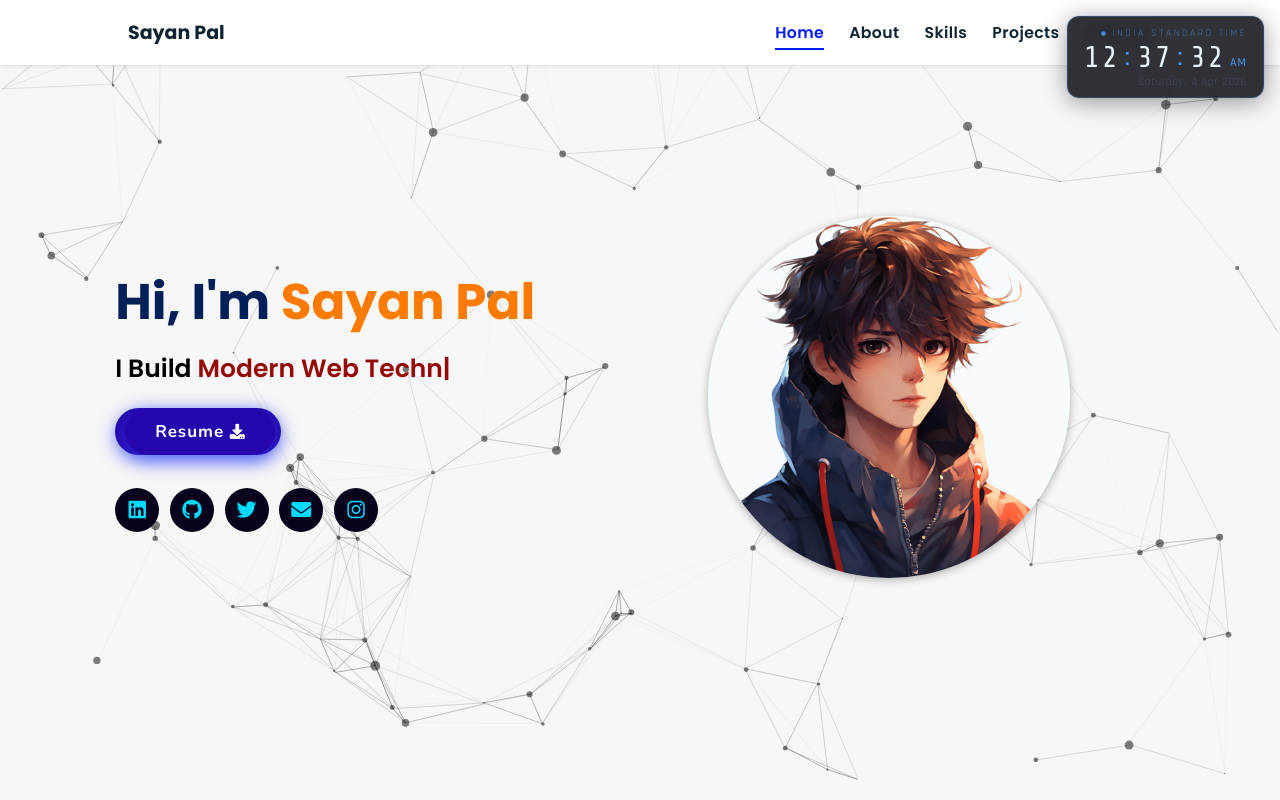
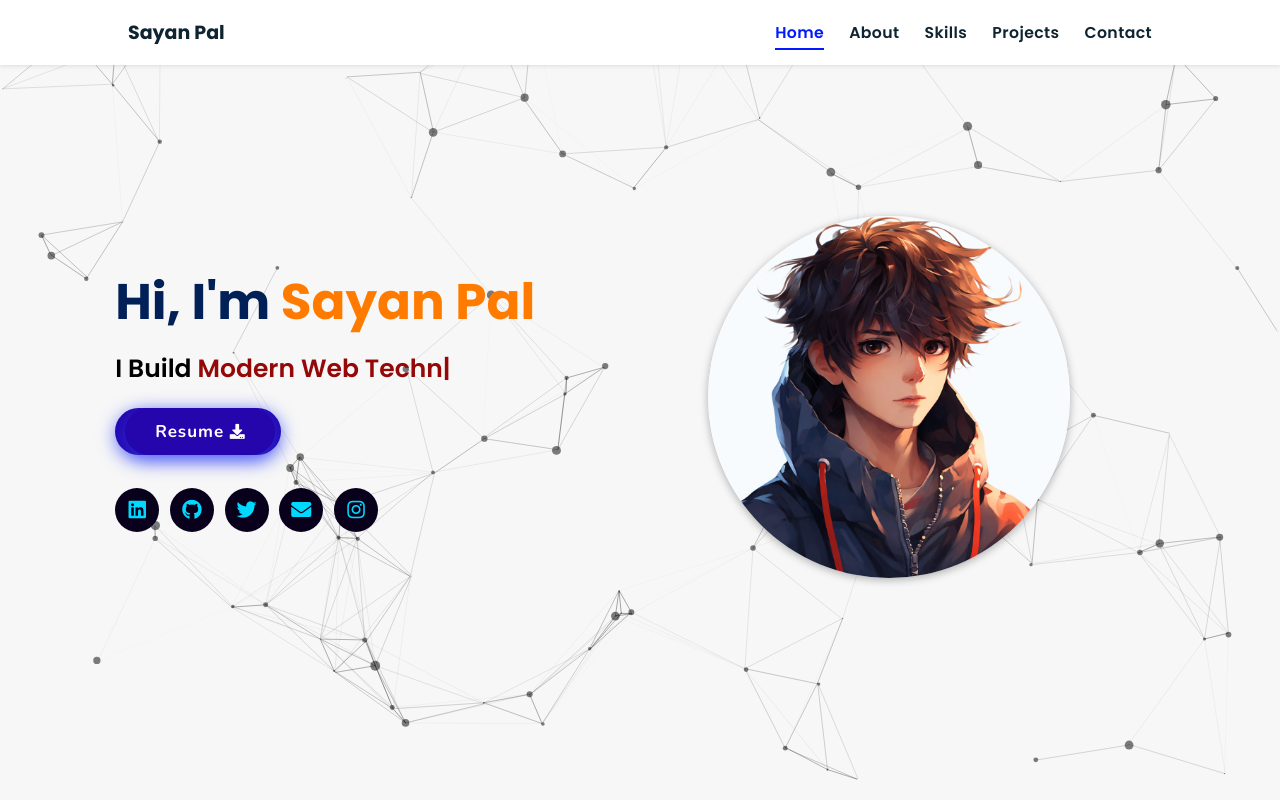
Before and after one commit to sayanpal514-hue/Portfolio, a plain HTML site: page index.html in a window 1280 px wide. Shown: the top 800 px of the page. Drawn offline with nearby package versions, Linux system fonts and the light colour scheme.

Commit message:
updated
Removed IST clock styles and functionality from the HTML file. Added a preloader section and updated social media links.

```diff
--- a/index.html
+++ b/index.html
@@ -14,157 +14,17 @@
   <link rel="stylesheet" href="https://cdnjs.cloudflare.com/ajax/libs/font-awesome/5.15.3/css/all.min.css"
     integrity="sha512-iBBXm8fW90+nuLcSKlbmrPcLa0OT92xO1BIsZ+ywDWZCvqsWgccV3gFoRBv0z+8dLJgyAHIhR35VZc2oM/gI1w=="
     crossorigin="anonymous" referrerpolicy="no-referrer" />
-  <!-- Google Font for Clock -->
-  <link rel="preconnect" href="https://fonts.googleapis.com">
-  <link href="https://fonts.googleapis.com/css2?family=Share+Tech+Mono&family=Rajdhani:wght@300;500&display=swap" rel="stylesheet">
   <!-- Favicon -->
   <link id='favicon' rel="shortcut icon" href="./assets/images/favicon.png" type="image/x-png">
   <title>Sayan Pal | Web Developer</title>
-
-  <!-- ===== IST CLOCK STYLES ===== -->
-  <style>
-    #ist-clock {
-      position: fixed;
-      top: 16px;
-      right: 16px;
-      z-index: 9999;
-    }
-
-    .ist-card {
-      background: rgba(13, 15, 20, 0.85);
-      border: 1px solid rgba(74, 158, 255, 0.25);
-      border-radius: 12px;
-      padding: 10px 16px 8px;
-      display: inline-flex;
-      flex-direction: column;
-      align-items: flex-end;
-      backdrop-filter: blur(10px);
-      -webkit-backdrop-filter: blur(10px);
-      box-shadow: 0 4px 24px rgba(0, 0, 0, 0.4), 0 0 0 1px rgba(74, 158, 255, 0.1);
-      min-width: 175px;
-      transition: transform 0.2s ease, box-shadow 0.2s ease;
-    }
-
-    .ist-card:hover {
-      transform: translateY(-2px);
-      box-shadow: 0 8px 32px rgba(0, 0, 0, 0.5), 0 0 0 1px rgba(74, 158, 255, 0.25);
-    }
-
-    .ist-top-row {
-      display: flex;
-      align-items: center;
-      justify-content: flex-end;
-      width: 100%;
-      gap: 6px;
-      margin-bottom: 3px;
-    }
-
-    .ist-dot {
-      width: 5px;
-      height: 5px;
-      background: #4a9eff;
-      border-radius: 50%;
-      animation: istPulse 2s ease-in-out infinite;
-      flex-shrink: 0;
-    }
-
-    @keyframes istPulse {
-      0%, 100% { opacity: 1; transform: scale(1); }
-      50%       { opacity: 0.35; transform: scale(0.65); }
-    }
-
-    .ist-label {
-      font-family: 'Rajdhani', sans-serif;
-      font-size: 10px;
-      font-weight: 300;
-      letter-spacing: 2.5px;
-      color: #4a9eff;
-      text-transform: uppercase;
-    }
-
-    .ist-time {
-      font-family: 'Share Tech Mono', monospace;
-      font-size: 30px;
-      color: #e8f4ff;
-      letter-spacing: 1.5px;
-      line-height: 1;
-      display: flex;
-      align-items: flex-end;
-      gap: 0;
-    }
-
-    .ist-sep {
-      color: #4a9eff;
-      animation: istBlink 1s step-end infinite;
-      padding: 0 1px;
-      font-size: 26px;
-      margin-bottom: 2px;
-    }
-
-    @keyframes istBlink {
-      0%, 100% { opacity: 1; }
-      50%       { opacity: 0.1; }
-    }
-
-    .ist-ampm {
-      font-family: 'Rajdhani', sans-serif;
-      font-size: 12px;
-      font-weight: 500;
-      color: #4a9eff;
-      letter-spacing: 1px;
-      margin-left: 5px;
-      margin-bottom: 3px;
-    }
-
-    .ist-date {
-      font-family: 'Rajdhani', sans-serif;
-      font-size: 11px;
-      font-weight: 300;
-      color: #4a6080;
-      letter-spacing: 0.8px;
-      margin-top: 3px;
-    }
-
-    /* Hide on very small screens so it doesn't block nav */
-    @media (max-width: 480px) {
-      #ist-clock {
-        top: auto;
-        bottom: 70px;
-        right: 12px;
-      }
-      .ist-card {
-        padding: 8px 12px 6px;
-        min-width: 148px;
-      }
-      .ist-time { font-size: 24px; }
-      .ist-sep  { font-size: 21px; }
-    }
-  </style>
-  <!-- ===== END IST CLOCK STYLES ===== -->
 </head>
 
 <body oncontextmenu="return false">
 
-  <!-- ===== IST LIVE CLOCK ===== -->
-  <div id="ist-clock">
-    <div class="ist-card">
-      <div class="ist-top-row">
-        <div class="ist-dot"></div>
-        <div class="ist-label">India Standard Time</div>
-      </div>
-      <div class="ist-time">
-        <span id="ist-hh">00</span>
-        <span class="ist-sep">:</span>
-        <span id="ist-mm">00</span>
-        <span class="ist-sep">:</span>
-        <span id="ist-ss">00</span>
-        <span class="ist-ampm" id="ist-ampm">AM</span>
-      </div>
-      <div class="ist-date" id="ist-date">—</div>
-    </div>
-  </div>
-  <!-- ===== END IST LIVE CLOCK ===== -->
-
+  <!-- pre loader -->
+  <!-- <div class="loader-container">
+  <img draggable="false" src="./assets/images/preloader.gif" alt="">
+</div> -->
 
   <!-- navbar starts -->
   <header>
@@ -199,11 +59,17 @@
       </a>
       <div class="socials">
         <ul class="social-icons">
-          <li><a class="linkedin" aria-label="LinkedIn" href="https://www.linkedin.com/in/sayan-pal-8092a8330" target="_blank"><i class="fab fa-linkedin"></i></a></li>
-          <li><a class="github"   aria-label="GitHub"   href="https://github.com/sayanpal514-hue" target="_blank"><i class="fab fa-github"></i></a></li>
-          <li><a class="twitter"  aria-label="Twitter"  href="https://twitter.com/imVKohli970" target="_blank"><i class="fab fa-twitter"></i></a></li>
-          <li><a class="email"    aria-label="Email"    href="mailto:sayanpal514@gmail.com"><i class="fas fa-envelope"></i></a></li>
-          <li><a class="instagram" aria-label="Instagram" href="https://www.instagram.com/ig_sayan.18/?hl=en" target="_blank"><i class="fab fa-instagram"></i></a></li>
+          <li><a class="linkedin" aria-label="LinkedIn" href="https://www.linkedin.com/in/sayan-pal-8092a8330" target="_blank"><i
+                class="fab fa-linkedin"></i></a></li>
+          <li><a class="github" aria-label="GitHub" href="https://github.com/sayanpal514-hue" target="_blank"><i
+                class="fab fa-github"></i></a></li>
+          <li><a class="twitter" aria-label="Twitter" href="https://twitter.com/imVKohli970" target="_blank"><i
+                class="fab fa-twitter"></i></a></li>
+          <li><a class="email" aria-label="Email" href="mailto:sayanpal514@gmail.com"><i
+                class="fas fa-envelope"></i></a></li>
+          <li><a class="instagram" aria-label="Instagram"
+              href="https://www.instagram.com/ig_sayan.18/?hl=en" target="_blank"><i
+                class="fab fa-instagram"></i></a></li>
         </ul>
       </div>
     </div>
@@ -219,6 +85,7 @@
     <h2 class="heading"><i class="fas fa-user-alt"></i> About <span>Me</span></h2>
 
     <div class="row">
+
       <div class="image">
         <img draggable="false" class="tilt" src="./assets/images/profile_new.png" alt="">
       </div>
@@ -230,6 +97,10 @@
           love learning new technologies and improving my problem-solving skills through coding.</p>
 
         <div class="box-container">
+          <!-- <div class="box">
+              <p><span> age: </span> 20</p>
+              <p><span> phone : </span> +91 XXX-XXX-XXXX</p>
+            </div> -->
           <div class="box">
             <p><span> email : </span> sayanpal514@gmail.com</p>
             <p><span> place : </span> India</p>
@@ -241,17 +112,28 @@
             <i class="fas fa-chevron-right"></i>
           </a>
         </div>
+
       </div>
     </div>
   </section>
   <!-- about section ends -->
 
-
   <!-- skills section starts -->
   <section class="skills" id="skills">
+
     <h2 class="heading"><i class="fas fa-laptop-code"></i> Skills & <span>Abilities</span></h2>
+
     <div class="container">
-      <div class="row" id="skillsContainer"></div>
+      <div class="row" id="skillsContainer">
+
+        <!-- <div class="bar">
+              <div class="info">
+                <img src="https://img.icons8.com/color/48/000000/adobe-xd.png"/>
+                <span>AdobeXD</span>
+              </div>
+            </div> -->
+
+      </div>
     </div>
   </section>
   <!-- skills section ends -->
@@ -259,31 +141,63 @@
 
   <!-- work project section starts -->
   <section class="work" id="work">
+
     <h2 class="heading"><i class="fas fa-laptop-code"></i> Projects <span>Made</span></h2>
-    <div class="box-container"></div>
+
+    <div class="box-container">
+
+      <!-- <div class="box tilt">
+      <img draggable="false" src="./assets/images/projects/portfolio1.PNG" alt="" />
+      <div class="content">
+        <div class="tag">
+        <h3>Portfolio Website</h3>
+        </div>
+        <div class="desc">
+          <p>Personal portfolio website. Don't need much info about it, just scroll down. You're here only!</p>
+          <div class="btns">
+            <a href="#" class="btn" target="_blank"><i class="fas fa-eye"></i> View</a>
+            <a href="https://github.com/jigar-sable/Portfolio-Website" class="btn" target="_blank">Code <i class="fas fa-code"></i></a>
+          </div>
+        </div>
+      </div>
+    </div> -->
+
+    </div>
+
     <div class="viewall">
       <a href="/projects" class="btn"><span>View All</span>
         <i class="fas fa-arrow-right"></i>
       </a>
     </div>
+
   </section>
   <!-- work project section ends -->
 
-
   <!-- contact section starts -->
   <section class="contact" id="contact">
+
     <h2 class="heading"><i class="fas fa-headset"></i> Get in <span>Touch</span></h2>
+
     <div class="container">
       <div class="content">
         <div class="image-box">
           <img draggable="false" src="./assets/images/contact1.png" alt="">
         </div>
         <div class="socials" style="margin-top: 2rem; display: flex; flex-direction: column; gap: 1.5rem;">
-          <a href="mailto:sayanpal514@gmail.com"                           style="font-size: 2rem; color: #011aff; text-transform: none;"><i class="fas fa-envelope"></i>  Email: sayanpal514@gmail.com</a>
-          <a href="https://github.com/sayanpal514-hue" target="_blank"     style="font-size: 2rem; color: #011aff; text-transform: none;"><i class="fab fa-github"></i>   GitHub: sayanpal514-hue</a>
-          <a href="https://www.linkedin.com/in/sayan-pal-8092a8330" target="_blank" style="font-size: 2rem; color: #011aff; text-transform: none;"><i class="fab fa-linkedin"></i> LinkedIn: Sayan Pal</a>
-          <a href="https://twitter.com/imVKohli970" target="_blank"        style="font-size: 2rem; color: #011aff; text-transform: none;"><i class="fab fa-twitter"></i>  X: @imVKohli970</a>
-          <a href="https://www.instagram.com/ig_sayan.18/?hl=en" target="_blank" style="font-size: 2rem; color: #011aff; text-transform: none;"><i class="fab fa-instagram"></i> Instagram: ig_sayan18</a>
+          <a href="mailto:sayanpal514@gmail.com" style="font-size: 2rem; color: #011aff; text-transform: none;"><i
+              class="fas fa-envelope"></i> Email: sayanpal514@gmail.com</a>
+          <a href="https://github.com/sayanpal514-hue" target="_blank"
+            style="font-size: 2rem; color: #011aff; text-transform: none;"><i class="fab fa-github"></i> GitHub:
+            sayanpal514-hue</a>
+          <a href="https://www.linkedin.com/in/sayan-pal-8092a8330" target="_blank"
+            style="font-size: 2rem; color: #011aff; text-transform: none;"><i class="fab fa-linkedin"></i> LinkedIn:
+            Sayan Pal</a>
+          <a href="https://twitter.com/imVKohli970" target="_blank"
+            style="font-size: 2rem; color: #011aff; text-transform: none;"><i class="fab fa-twitter"></i> X:
+            @imVKohli970</a>
+          <a href="https://www.instagram.com/ig_sayan.18/?hl=en" target="_blank"
+            style="font-size: 2rem; color: #011aff; text-transform: none;"><i class="fab fa-instagram"></i> Instagram:
+            ig_sayan18</a>
         </div>
       </div>
     </div>
@@ -292,62 +206,44 @@
 
 
   <footer>
-    <p style="text-align: center; padding: 2rem; background: #fff; font-size: 1.6rem;">© 2026 Sayan Pal. All Rights Reserved.</p>
+    <p style="text-align: center; padding: 2rem; background: #fff; font-size: 1.6rem;">© 2026 Sayan Pal. All Rights
+      Reserved.</p>
   </footer>
 
   <!-- scroll top btn -->
   <a href="#home" aria-label="ScrollTop" class="fas fa-angle-up" id="scroll-top"></a>
+  <!-- scroll back to top -->
 
 
-  <!-- ==== ALL MAJOR JAVASCRIPT CDNS ==== -->
+  <!-- ==== ALL MAJOR JAVASCRIPT CDNS STARTS ==== -->
+  <!-- jquery cdn -->
   <script src="https://cdnjs.cloudflare.com/ajax/libs/jquery/3.6.0/jquery.min.js"
     integrity="sha512-894YE6QWD5I59HgZOGReFYm4dnWc1Qt5NtvYSaNcOP+u1T9qYdvdihz0PPSiiqn/+/3e7Jo4EaG7TubfWGUrMQ=="
     crossorigin="anonymous" referrerpolicy="no-referrer"></script>
+
+  <!-- typed.js cdn -->
   <script src="https://cdnjs.cloudflare.com/ajax/libs/typed.js/2.0.5/typed.min.js"
     integrity="sha512-1KbKusm/hAtkX5FScVR5G36wodIMnVd/aP04af06iyQTkD17szAMGNmxfNH+tEuFp3Og/P5G32L1qEC47CZbUQ=="
     crossorigin="anonymous" referrerpolicy="no-referrer"></script>
+
+  <!-- particle.js links -->
   <script src="./assets/js/particles.min.js"></script>
   <script src="./assets/js/app.js"></script>
+
+  <!-- vanilla tilt.js links -->
   <script src="https://cdnjs.cloudflare.com/ajax/libs/vanilla-tilt/1.7.0/vanilla-tilt.min.js"
     integrity="sha512-SttpKhJqONuBVxbRcuH0wezjuX+BoFoli0yPsnrAADcHsQMW8rkR84ItFHGIkPvhnlRnE2FaifDOUw+EltbuHg=="
     crossorigin="anonymous" referrerpolicy="no-referrer"></script>
+
+  <!-- scroll reveal anim -->
   <script src="https://unpkg.com/scrollreveal"></script>
+
   <script type="text/javascript" src="https://cdn.jsdelivr.net/npm/emailjs-com@3/dist/email.min.js"></script>
-  <!-- ==== END JS CDNS ==== -->
+
+  <!-- ==== ALL MAJOR JAVASCRIPT CDNS ENDS ==== -->
 
   <script src="./assets/js/script.js"></script>
 
-  <!-- ===== IST CLOCK SCRIPT ===== -->
-  <script>
-    (function () {
-      var days   = ['Sunday','Monday','Tuesday','Wednesday','Thursday','Friday','Saturday'];
-      var months = ['Jan','Feb','Mar','Apr','May','Jun','Jul','Aug','Sep','Oct','Nov','Dec'];
+</body>
 
-      function pad(n) { return String(n).padStart(2, '0'); }
-
-      function tickIST() {
-        var now = new Date();
-        var ist = new Date(now.toLocaleString('en-US', { timeZone: 'Asia/Kolkata' }));
-
-        var h    = ist.getHours();
-        var m    = ist.getMinutes();
-        var s    = ist.getSeconds();
-        var ampm = h >= 12 ? 'PM' : 'AM';
-        var h12  = h % 12 || 12;
-
-        document.getElementById('ist-hh').textContent   = pad(h12);
-        document.getElementById('ist-mm').textContent   = pad(m);
-        document.getElementById('ist-ss').textContent   = pad(s);
-        document.getElementById('ist-ampm').textContent = ampm;
-        document.getElementById('ist-date').textContent =
-          days[ist.getDay()] + ', ' + ist.getDate() + ' ' + months[ist.getMonth()] + ' ' + ist.getFullYear();
-      }
-
-      tickIST();
-      setInterval(tickIST, 1000);
-    })();
-  </script>
-  <!-- ===== END IST CLOCK SCRIPT ===== -->
-
-</body>
 </html>
```
